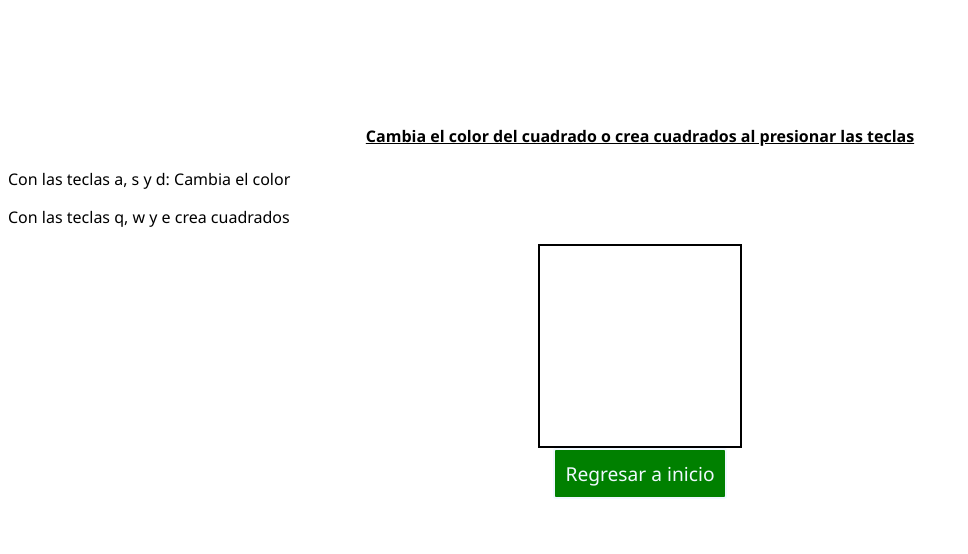
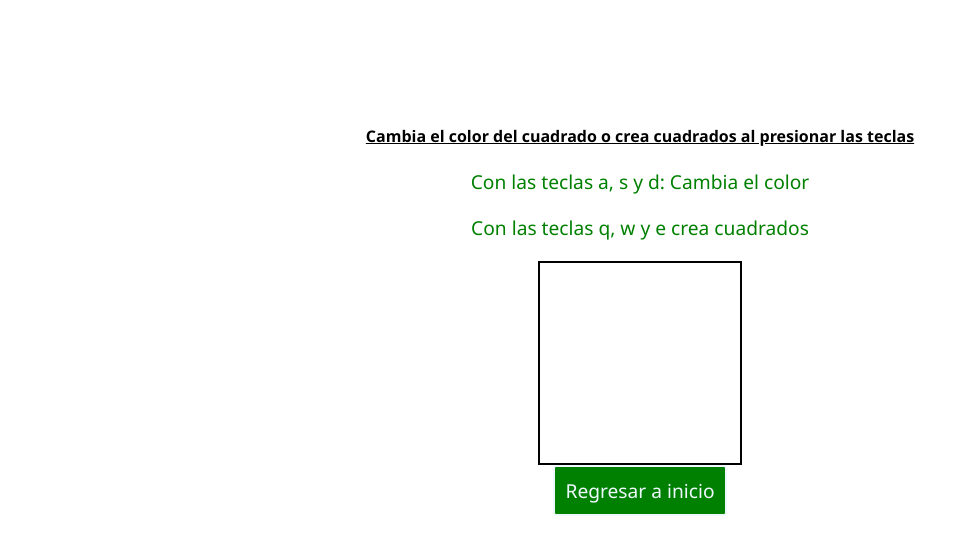
Before and after one commit to geoquimica-gomez/desafio13Funciones, a plain HTML site: page 4_colores2.html in a window 1280 px wide. Shown: the whole page, without its empty margins (0-968 px from the left). Drawn offline with Linux system fonts and the light colour scheme.

Commit message:
complete

```diff
--- a/4_colores2.html
+++ b/4_colores2.html
@@ -8,8 +8,8 @@
 </head>
 <body>
     <h4>Cambia el color del cuadrado o crea cuadrados al presionar las teclas</h4>
-    <p>Con las teclas a, s y d: Cambia el color</p>
-    <p>Con las teclas q, w y e crea cuadrados</p>
+    <p class="text-r4">Con las teclas a, s y d: Cambia el color</p>
+    <p class="text-r4">Con las teclas q, w y e crea cuadrados</p>
     <div class="app3">
         <div id="key"></div>
     </div>
--- a/assets/css/style.css
+++ b/assets/css/style.css
@@ -93,3 +93,9 @@ h4 {
     background-color: white;
     border: 2px solid black;
 }
+
+.text-r4 {
+    font-size: 1.2rem;
+    text-align: center;
+    color: green;
+}
```
